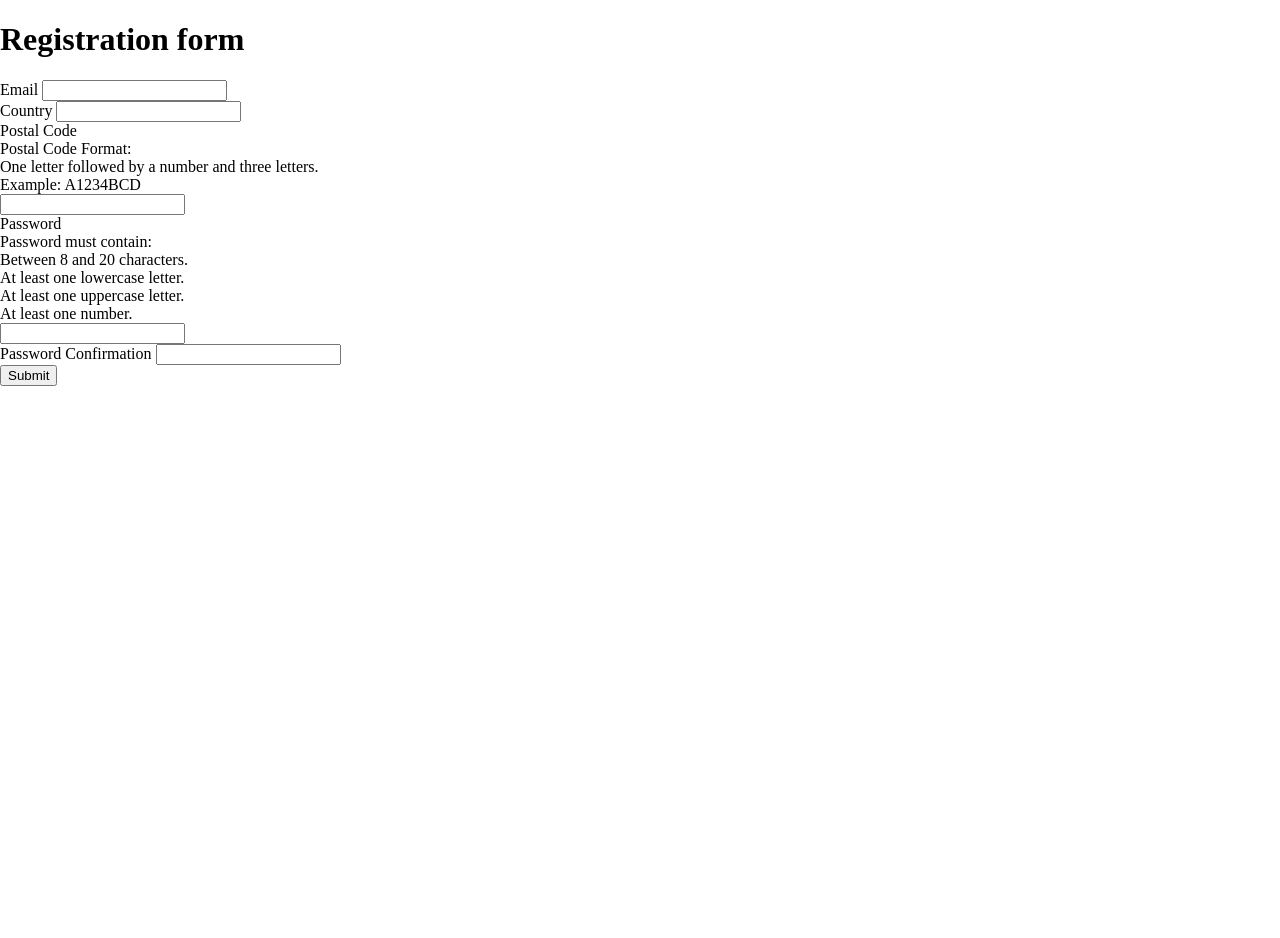
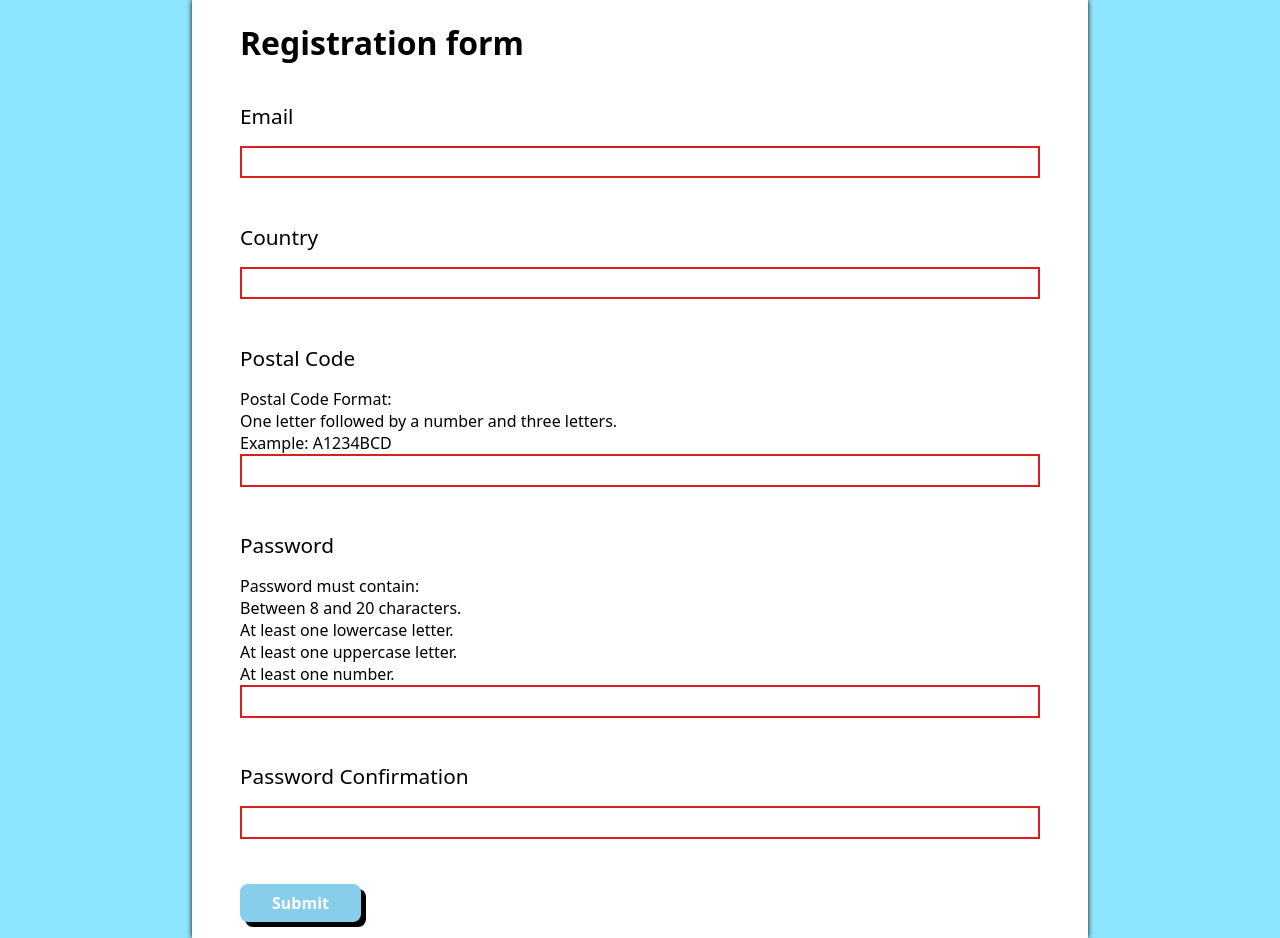
Before and after one commit to leandroesposito/top-form-javascript-validation-example, a website built with webpack: page src/template.html in a window 1280 px wide. Before the commit the page ends 821 px from the top, so only its background shows below. Built offline with nearby package versions, Linux system fonts and the light colour scheme.

Commit message:
Add form styles

```diff
--- a/src/style.css
+++ b/src/style.css
@@ -1,6 +1,125 @@
+:root {
+  --invalid-color: rgb(219, 30, 30);
+  --valid-color: rgb(35, 192, 35);
+}
+
 body {
-    margin: 0;
-    padding: 0;
-    font-size: 16px;
-    min-height: 100vh;
+  margin: 0;
+  padding: 0;
+  font-size: 16px;
+  min-height: 100vh;
+  background-color: rgb(142, 229, 255);
+  display: flex;
+  justify-content: center;
+  font-family:
+    system-ui,
+    -apple-system,
+    BlinkMacSystemFont,
+    "Segoe UI",
+    Roboto,
+    Oxygen,
+    Ubuntu,
+    Cantarell,
+    "Open Sans",
+    "Helvetica Neue",
+    sans-serif;
 }
+
+.root {
+  box-sizing: border-box;
+  background-color: white;
+  min-width: 70vw;
+  box-shadow: 0 0 5px;
+  padding: 0 3rem;
+  display: flex;
+  align-items: center;
+}
+
+form {
+  display: grid;
+  width: 100%;
+}
+
+.form-row {
+  display: flex;
+  flex-direction: column;
+}
+
+label {
+  font-size: 1.3rem;
+  margin: 1rem 0;
+}
+
+input {
+  font-family:
+    system-ui,
+    -apple-system,
+    BlinkMacSystemFont,
+    "Segoe UI",
+    Roboto,
+    Oxygen,
+    Ubuntu,
+    Cantarell,
+    "Open Sans",
+    "Helvetica Neue",
+    sans-serif;
+  font-size: 1rem;
+  padding: 0.2rem 1rem;
+  border: 2px solid skyblue;
+}
+
+input:invalid {
+  border: 2px solid var(--invalid-color);
+}
+
+.input-help-item.invalid {
+  color: var(--invalid-color);
+}
+
+.input-help-item.valid {
+  color: var(--valid-color);
+}
+
+span.validation-result {
+  border-radius: 0 0 1rem 1rem;
+  color: white;
+  font-weight: 600;
+  height: 1.4rem;
+  padding: 0.2rem 0.5rem;
+  transition: all 0.5s ease-in-out;
+}
+
+span.validation-result:not(:empty) {
+  background-color: var(--invalid-color);
+}
+
+button.submit {
+  align-self: start;
+  background-color: skyblue;
+  font-family:
+    system-ui,
+    -apple-system,
+    BlinkMacSystemFont,
+    "Segoe UI",
+    Roboto,
+    Oxygen,
+    Ubuntu,
+    Cantarell,
+    "Open Sans",
+    "Helvetica Neue",
+    sans-serif;
+  font-size: 1rem;
+  font-weight: 600;
+  padding: 0.5rem 2rem;
+  color: white;
+  border: none;
+  border-radius: 0.5rem;
+  box-shadow: 5px 5px black;
+  cursor: pointer;
+  margin: 1rem 0;
+}
+
+button.submit:active {
+  box-shadow: none;
+  translate: 5px 5px;
+}
```
